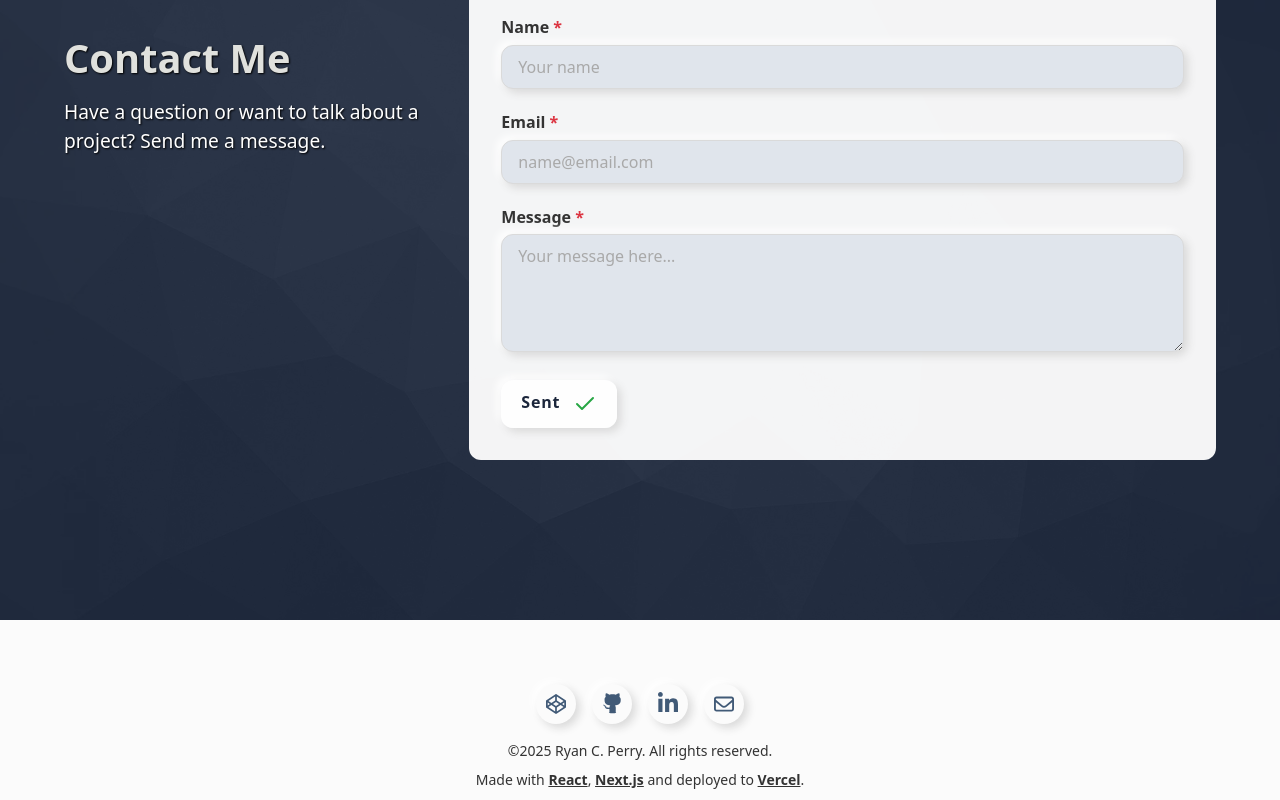
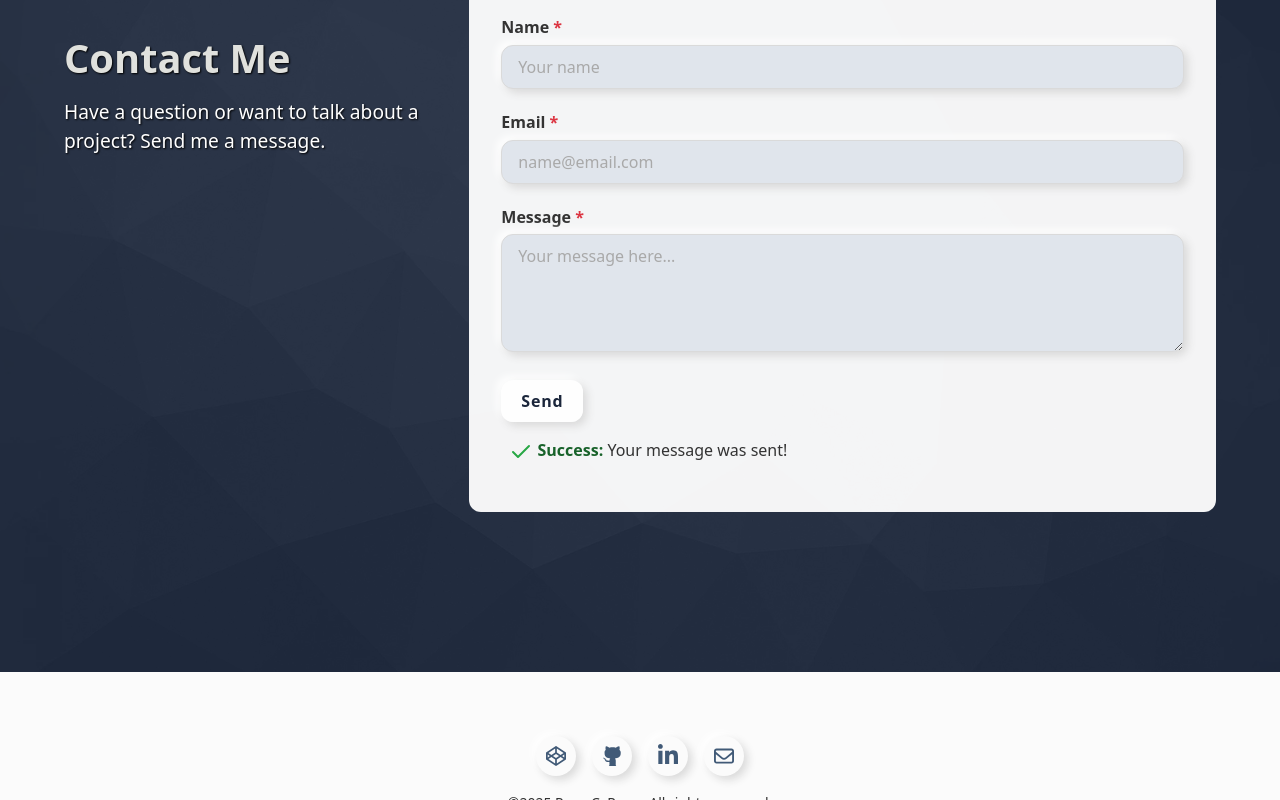
Before and after one commit to ryancperry/portfolio-site, a Next.js app: page / in a window 1280 px wide. Both pictures are taken after typing "Sample", "name@example.com", "Sample" into the empty fields and a click on the button "Send". Shown: the part 3914-4714 px from the top of the page. Built offline with nearby package versions, Linux system fonts and the light colour scheme; no server answers.

Commit message:
Update form states

```diff
--- a/src/components/ContactForm/ContactForm.tsx
+++ b/src/components/ContactForm/ContactForm.tsx
@@ -15,12 +15,23 @@ export default function ContactForm() {
   const [status, setStatus] = useState('');
   const [isSubmitting, setIsSubmitting] = useState(false);
 
+  const messageDict = {
+    Success: 'Your message was sent!',
+    Error: 'There was an error sending your message. Please try again.',
+    Sending: 'Sending...',
+    default: '',
+  };
+
+  const getMessage = (key: string) => {
+    return messageDict[key as keyof typeof messageDict] || messageDict.default;
+  };
+
   const handleSubmit = async (e: React.FormEvent) => {
     e.preventDefault();
     if (isSubmitting) return;
 
     setIsSubmitting(true);
-    setStatus('Sending...');
+    setStatus('Sending');
 
     const formData = {
       name: nameRef.current?.value || '',
@@ -37,15 +48,15 @@ export default function ContactForm() {
       });
 
       if (res.ok) {
-        setStatus('Message sent!');
+        setStatus('Success');
         if (nameRef.current) nameRef.current.value = '';
         if (emailRef.current) emailRef.current.value = '';
         if (messageRef.current) messageRef.current.value = '';
       } else {
-        setStatus('Something went wrong.');
+        setStatus('Error');
       }
     } catch (err) {
-      setStatus('Something went wrong.');
+      setStatus('Error');
     } finally {
       setIsSubmitting(false);
     }
@@ -93,16 +104,26 @@ export default function ContactForm() {
           <>
             <Spinner /> Sending
           </>
-        ) : status === 'Message sent!' ? (
-          <>
-            Sent <SuccessIcon />
-          </>
         ) : (
           'Send'
         )}
       </button>
-
-      {status && status !== 'Message sent!' && <p>{status}</p>}
+      {['Success', 'Error'].includes(status) && (
+        <div className="form__status-wrapper">
+          <p>
+            {status === 'Success' && <SuccessIcon />}
+            <b
+              className={
+                status === 'Success' ? 'text--success' : 'text--danger'
+              }
+            >
+              {' '}
+              {status}:
+            </b>{' '}
+            {getMessage(status)}
+          </p>
+        </div>
+      )}
     </form>
   );
 }
--- a/src/styles/_color-variables.scss
+++ b/src/styles/_color-variables.scss
@@ -24,6 +24,7 @@ $colors: (
   rails-red: #c00,
   react-blue: #00d8ff,
   sass-magenta: #c69,
+  success-green: #18622a,
   twitter-blue: #00aced,
   youtube-red: #b00,
   'white': #fff,
--- a/src/styles/_forms.scss
+++ b/src/styles/_forms.scss
@@ -46,3 +46,7 @@ $radius: 12px;
 .form-group--neumorphic {
   margin-bottom: 1.5rem;
 }
+
+.form__status-wrapper {
+  padding: 1rem 0;
+}
--- a/src/styles/_typography.scss
+++ b/src/styles/_typography.scss
@@ -81,3 +81,15 @@ p a {
   font-weight: 600;
   text-decoration: underline;
 }
+
+.text--danger {
+  color: var(--danger-red);
+}
+
+.text--success {
+  color: var(--success-green);
+}
+
+.text--warning {
+  color: var(--warning-yellow);
+}
```
